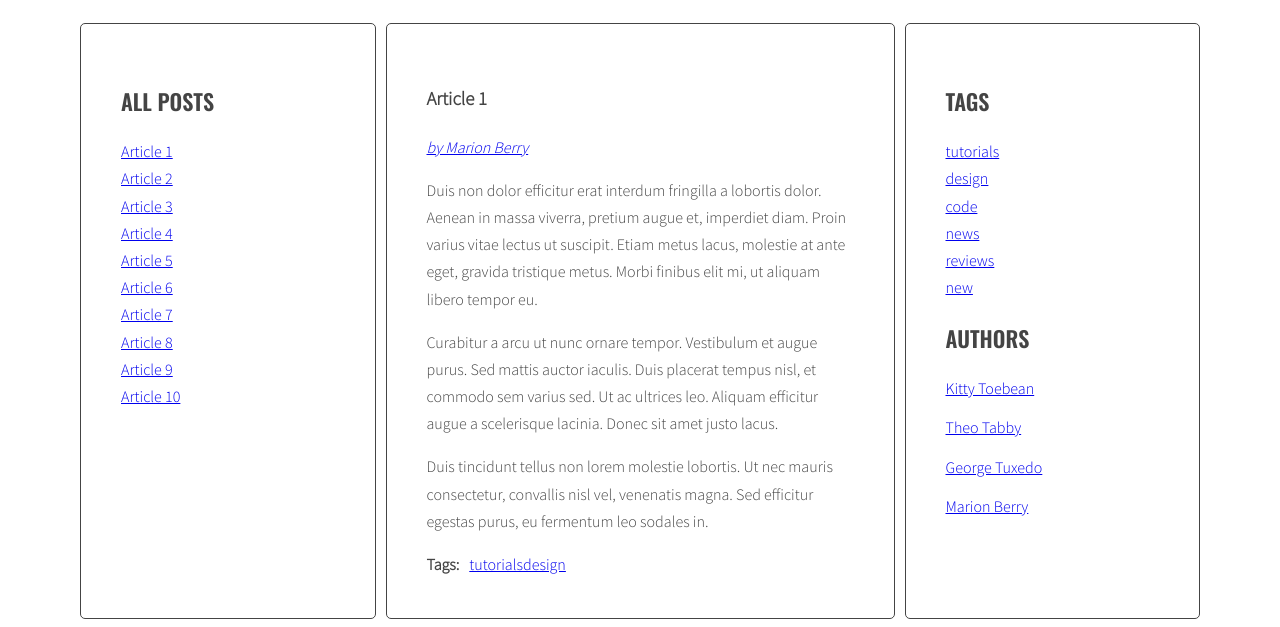
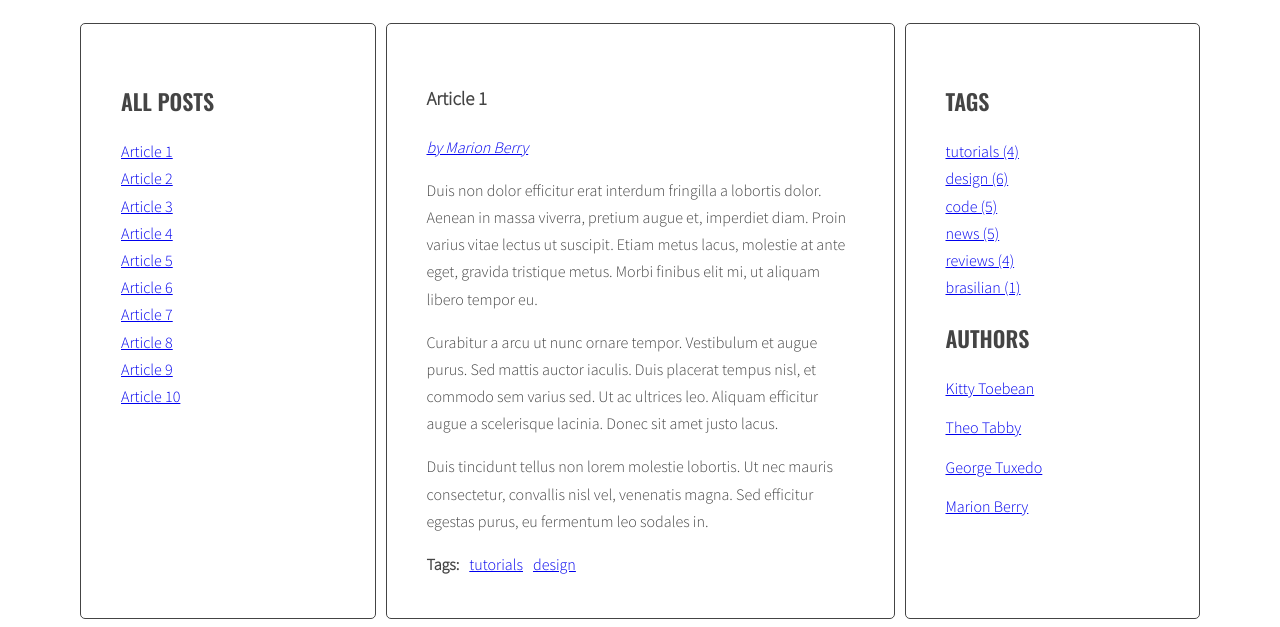
Before and after one commit to jarko-mach/javascript-blog, a website: page index.html in a window 1280 px wide. Shown: the part 220-847 px from the top of the page. Drawn offline with nearby package versions, Linux system fonts and the light colour scheme; files that its build step writes are made by us from their sources.

Commit message:
Move function /addClickListenersToTitles/ into function /generateTitleLinks/

```diff
--- a/index.html
+++ b/index.html
@@ -136,7 +136,7 @@
               <ul class="list list-horizontal"> </ul>
             </div>
           </article>
-          <article class="post" id="article-7" data-tags="new code" data-author="by Kitty Toebean">
+          <article class="post" id="article-7" data-tags="brasilian code" data-author="by Kitty Toebean">
             <h3 class="post-title">Article 7</h3>
             <p class="post-author"></p>
             <div class="post-content">
--- a/js/script.js
+++ b/js/script.js
@@ -4,6 +4,18 @@
 
   'use strict';
 
+  const optArticleSelector = '.post',
+    optTitleSelector = '.post-title',
+    optTitleListSelector = '.titles',
+    optArticleTagsSelector = '.post-tags .list',
+    optArticleTagsLink = '.post-tags ul li a',
+    optArticleAuthorsSelector = '.post-author',
+    optArticleAuthorsSelectorLink = '.post-author a',
+    optTagsListSelector = '.tags.list',
+    optCloudClassCount = 5,
+    optCloudClassPrefix = 'tag-size-';
+
+    // TITLES
 
   const titleClickHandler = function (event) {
 
@@ -28,14 +40,13 @@
     document.querySelector(hrefAttribute).classList.add('active');
   };
 
-  const optArticleSelector = '.post',
-    optTitleSelector = '.post-title',
-    optTitleListSelector = '.titles',
-    optArticleTagsSelector = '.post-tags .list',
-    optArticleTagsLink = '.post-tags ul li a',
-    optArticleAuthorsSelector = '.post-author',
-    optArticleAuthorsSelectorLink = '.post-author a',
-    optTagsListSelector = '.tags.list';
+  const addClickListenersToTitles = function () {
+    const links = document.querySelectorAll('.titles a');
+    console.log('add click listeners to titles')
+    for (let link of links) {
+      link.addEventListener('click', titleClickHandler);
+    }
+  };
 
   const generateTitleLinks = function (customSelector = '') {
 
@@ -56,25 +67,59 @@
       // replace with insertAdjacentHTML
       document.querySelector(optTitleListSelector).insertAdjacentHTML('beforeEnd', articleHtmlStr);
     }
+
+    addClickListenersToTitles();
   };
 
   generateTitleLinks();
 
-  const addClickListenersToTitles = function () {
-    const links = document.querySelectorAll('.titles a');
 
-    for (let link of links) {
-      link.addEventListener('click', titleClickHandler);
+  // TAGS
 
+  const calculateTagsParams = function (params) {
+
+    minValue = 1000000, maxValue = 0;
+
+    for (let key in params) {
+      if (minValue >= params[key]) {
+        minValue = params[key];
+      };
+      if (maxValue <= params[key]) {
+        maxValue = params[key];
+      };
+      // console.log('key', key, params[key]);
     }
+
+    const searchValue = {};
+    searchValue.max = maxValue;
+    searchValue.min = minValue;
+    return searchValue;
+  }
+
+  const calculateTagClass = function (tagCount, allTags) {
+
+    //  read number of css classes
+    let allClass = optCloudClassCount;
+
+    // find maximum value of all tags
+    const maxValue = calculateTagsParams(allTags).max;
+
+    // calculate the rate for a given number
+    let tagRate = tagCount / maxValue;
+
+    // there must be 'allClass'-number answers
+    tagRate *= allClass;
+
+    // round up to integers
+    const tagClass = Math.round(tagRate);
+
+    return optCloudClassPrefix + tagClass;
   };
-
-  addClickListenersToTitles();
 
   const generateTags = function () {
 
-    /* [NEW] create a new variable allTags with an empty array */
-    let allTags = [];
+    /* [NEW] create a new variable allTags with an empty object */
+    let allTags = {};
 
     /* find all articles */
     const allArticles = document.querySelectorAll(optArticleSelector);
@@ -104,10 +149,12 @@
         htmlVariable += linkHTML;
 
         /* [NEW] check if this link is NOT already in allTags */
-        if (allTags.indexOf(linkHTML) == -1) {
+        if (!allTags[tag]) {
 
           /* [NEW] add generated code to allTags array */
-          allTags.push(linkHTML);
+          allTags[tag] = 1;
+        } else {
+          allTags[tag]++;
         }
 
         /* END LOOP: for each tag */
@@ -123,8 +170,24 @@
     /* [NEW] find list of tags in right column */
     const tagList = document.querySelector(optTagsListSelector);
 
-    /* [NEW] add html from allTags to tagList */
-    tagList.innerHTML = allTags.join(' ');
+    const tagsParams = calculateTagsParams(allTags);
+    // console.log('tagsParams:', tagsParams)
+
+    /* [NEW] create variable for all links HTML code */
+    let allTagsHTML = '';
+
+    /* [NEW] START LOOP: for each tag in allTags: */
+    for (let tag in allTags) {
+
+      /* [NEW] generate code of a link and add it to allTagsHTML */
+      allTagsHTML += `<li><a class="${calculateTagClass(allTags[tag], allTags)}" href="#tag-${tag}">${tag} (${allTags[tag]})</a></li>`;
+
+    }
+    /* [NEW] END LOOP: for each tag in allTags: */
+
+    /*[NEW] add HTML from allTagsHTML to tagList */
+    tagList.innerHTML = allTagsHTML;
+
   };
 
   generateTags();
@@ -233,5 +296,4 @@
 
   addClickListenersToAuthors();
 
-
 }
--- a/package.json
+++ b/package.json
@@ -10,7 +10,7 @@
     "init:gitignore": "curl https://raw.githubusercontent.com/github/gitignore/master/Node.gitignore -o .gitignore",
     "test": "npm-run-all test:*",
     "test:html": "html-validate *.html",
-    "test:js": "eslint js/",
+    "test_js": "eslint js/",
     "build": "npm-run-all build:* test",
     "build:sass": "sass --style=compressed --no-source-map sass:css",
     "build:autoprefixer": "postcss css/*.css --use autoprefixer -d css",
--- a/sass/style.scss
+++ b/sass/style.scss
@@ -11,7 +11,9 @@ $font-text: 'Source Sans Pro', sans-serif;
 
 /* Global */
 
-*, *::before, *::after {
+*,
+*::before,
+*::after {
   box-sizing: border-box;
 }
 
@@ -34,6 +36,7 @@ body {
   text-transform: uppercase;
   font-family: $font-header;
   font-weight: 600;
+
   span {
     text-transform: none;
     font-weight: 400;
@@ -54,10 +57,12 @@ body {
 
 .posts {
   flex: 2 0 0;
-  position: relative;;
+  position: relative;
+  ;
 }
 
-.sidebar, .posts {
+.sidebar,
+.posts {
   background: $color-light;
   margin-right: 10px;
   padding: 40px;
@@ -81,6 +86,7 @@ body {
   list-style-type: none;
   margin: 0;
   padding: 0;
+
   .active {
     font-weight: bold;
   }
@@ -89,6 +95,7 @@ body {
 .list-horizontal {
   li {
     display: inline-block;
+    margin-right: 10px;
   }
 }
 
@@ -105,6 +112,7 @@ body {
 .post {
   // position: absolute;
   display: none;
+
   // left: 500px;
   // opacity: 0;
   // color: black;
@@ -125,6 +133,7 @@ body {
 
 .post-tags {
   display: flex;
+
   p {
     margin: 0 10px 0 0;
   }
```
Also changed, not shown: 1 other file.
